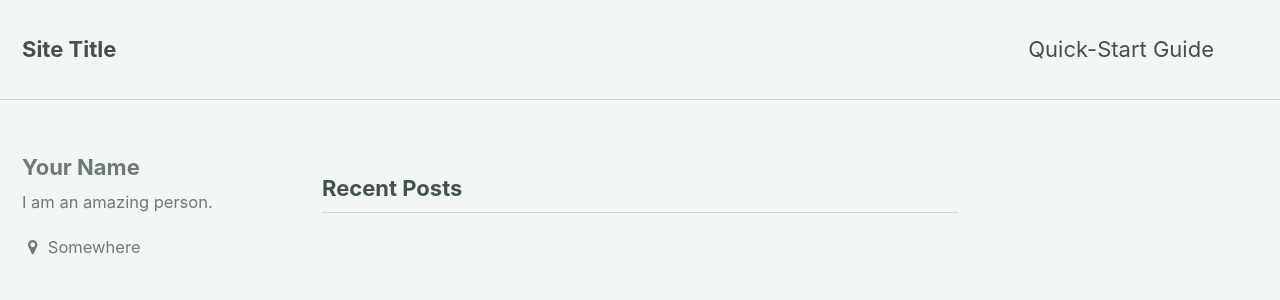
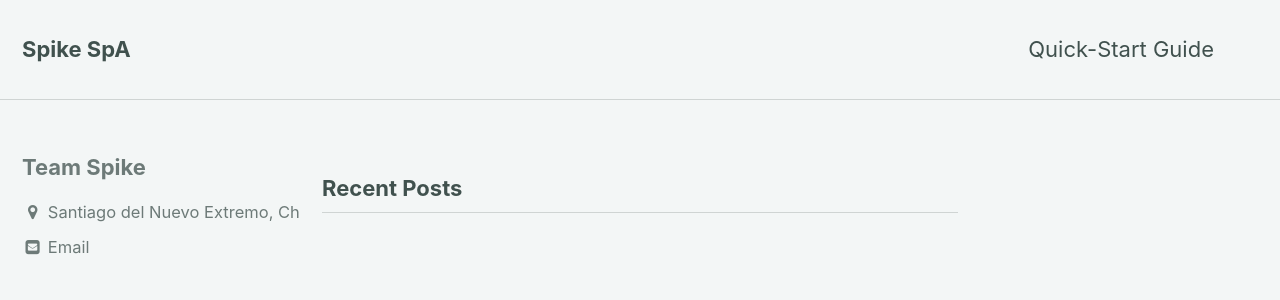
Before and after one commit to spike-lab/spike-lab.github.io, a Jekyll site: the page built from index.html, in a window 1280 px wide and 900 px high. Shown: the top 300 px of the window. Built offline with Jekyll 4.4.1, drawn with Linux system fonts in a browser that asks for light colours; the list of posts is cut into pages by our own code.

Commit message:
agrego nombre, descripcion y logo

```diff
--- a/_config.yml
+++ b/_config.yml
@@ -9,14 +9,14 @@ minimal_mistakes_skin    : "mint" #"default", "air", "contrast", "dark", "dirt",
 
 # Site Settings
 locale                   : "en"
-title                    : "Site Title"
+title                    : "Spike SpA"
 title_separator          : "-"
 name                     : "SpikeLab"
-description              : "A darle átomos"
+description              : "En Spike hacemos analítica avanzada de grandes volúmenes de datos. Nos enfocamos en la resolución de problemas complejos en distintas industrias y dominios, mediante la experimentación e integración de grandes cantidades de datos, usando técnicas de data mining, machine learning y metodologías ágiles."
 url                      : "https://spike-lab.github.io"
 baseurl                  : # the subpath of your site, e.g. "/blog"
 repository               : "spike-lab/spike-lab.github.io"
-teaser                   : # path of fallback teaser image, e.g. "/assets/images/500x300.png"
+teaser                   : /assets/images/logo-circle-grey.png# path of fallback teaser image, e.g. "/assets/images/500x300.png"
 # breadcrumbs            : false # true, false (default)
 words_per_minute         : 200
 comments:
@@ -83,11 +83,11 @@ analytics:
 
 # Site Author
 author:
-  name             : "Your Name"
+  name             : "Team Spike"
   avatar           : # path of avatar image, e.g. "/assets/images/bio-photo.jpg"
-  bio              : "I am an amazing person."
-  location         : "Somewhere"
-  email            :
+  bio              : ""
+  location         : "Santiago del Nuevo Extremo, Chile"
+  email            : cdagnino@spikelab.xyz
   uri              :
   bitbucket        :
   codepen          :
```
Also changed, not shown: assets/images/logo-circle-dark.png (added), assets/images/logo-circle-grey.png (added), assets/images/logo-dark-transparent.png (added).
